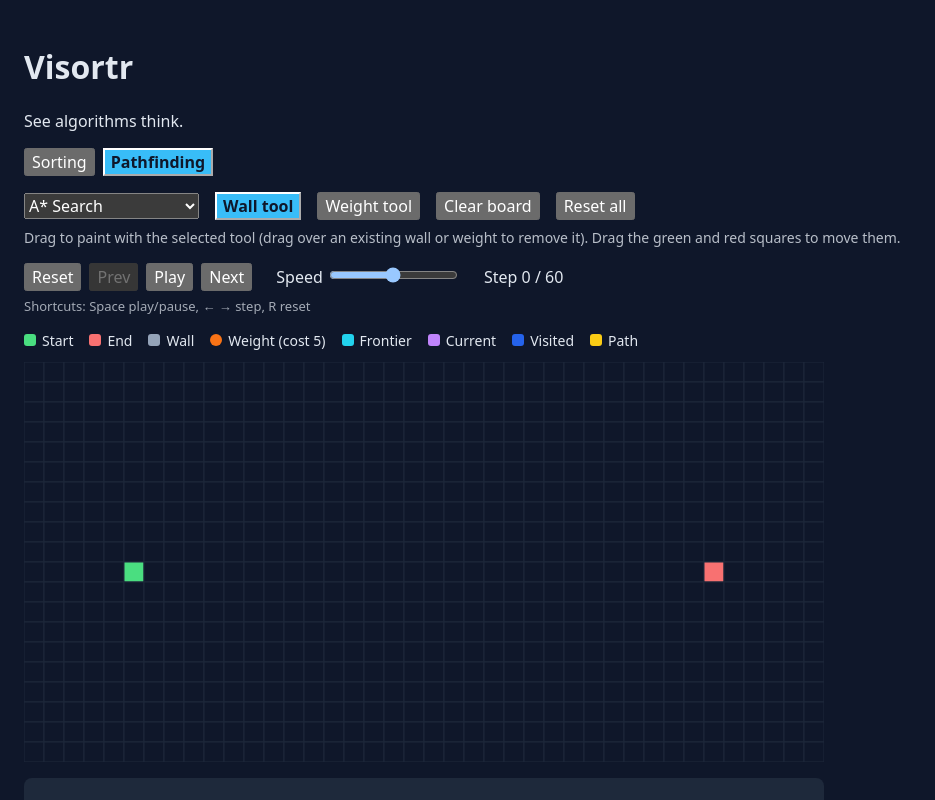
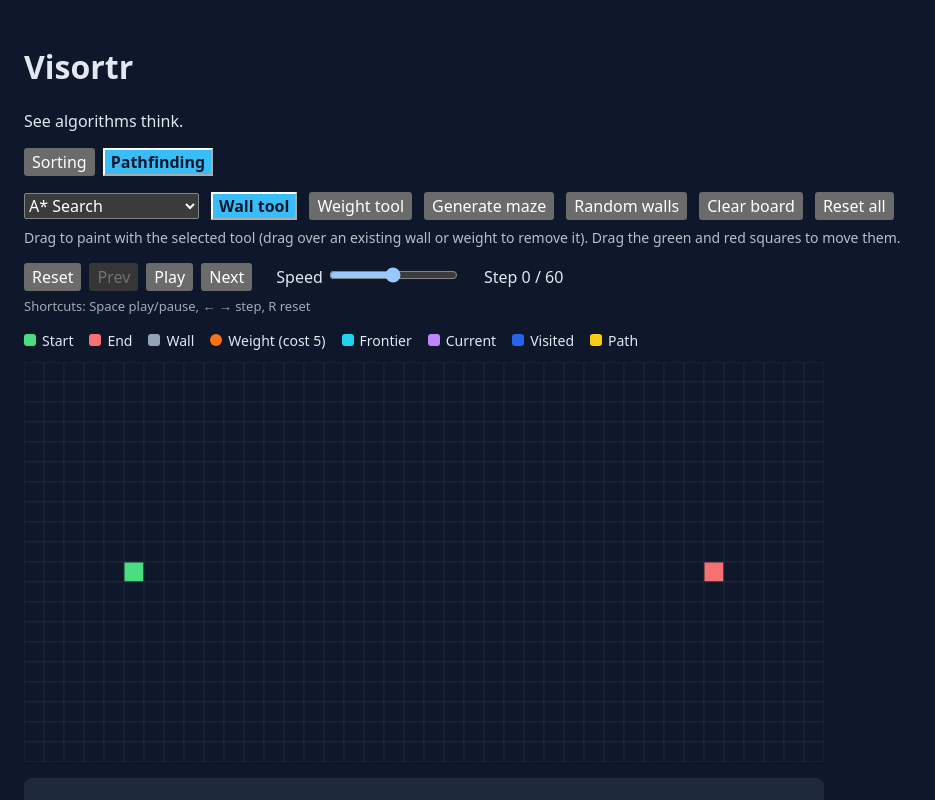
Before and after one commit to masone3/visortr, a React (Vite) app: page / in a window 1280 px wide. Both pictures are taken after a click on the button "Pathfinding". Shown: the top 800 px of the page, without its empty margins (0-935 px from the left). Built offline with nearby package versions, Linux system fonts and the light colour scheme.

Commit message:
feat: add maze generator, random walls, and keyboard shortcuts to views

```diff
--- a/src/views/PathfindingView.jsx
+++ b/src/views/PathfindingView.jsx
@@ -3,6 +3,7 @@ import ComparisonTable from "../components/ComparisonTable";
 import Controls from "../components/Controls";
 import Grid, { GRID_COLORS } from "../components/Grid";
 import { usePlayback } from "../hooks/usePlayback";
+import { usePlaybackShortcuts } from "../hooks/usePlaybackShortcuts";
 import { PATHFINDERS } from "../pathfinding";
 import {
   createGrid,
@@ -14,6 +15,7 @@ import {
   DEFAULT_WEIGHT,
   HEAVY_WEIGHT,
 } from "../utils/grid";
+import { generateMaze, createRandomWalls } from "../utils/generators";
 
 const LEGEND = [
   { key: "start", label: "Start" },
@@ -31,7 +33,7 @@ const TOOLS = [
   { key: "weight", label: "Weight tool" },
 ];
 
-export default function PathfindingView() {
+export default function PathfindingView({ active }) {
   const [grid, setGrid] = useState(createGrid);
   const [start, setStart] = useState(DEFAULT_START);
   const [end, setEnd] = useState(DEFAULT_END);
@@ -44,6 +46,7 @@ export default function PathfindingView() {
     [algo, grid, start, end]
   );
   const playback = usePlayback(steps);
+  usePlaybackShortcuts(playback, active);
 
   const results = useMemo(
     () =>
@@ -95,10 +98,25 @@ export default function PathfindingView() {
     setEnd(DEFAULT_END);
   }
 
+  function handleMaze() {
+    const maze = generateMaze();
+    setGrid(maze.grid);
+    setStart(maze.start);
+    setEnd(maze.end);
+  }
+
+  function handleRandomWalls() {
+    setGrid(createRandomWalls(start, end));
+  }
+
   return (
     <>
-      <div style={{ display: "flex", gap: 16, alignItems: "center", flexWrap: "wrap" }}>
-        <select value={algoKey} onChange={(e) => setAlgoKey(e.target.value)}>
+      <div style={{ display: "flex", gap: 12, alignItems: "center", flexWrap: "wrap" }}>
+        <select
+          value={algoKey}
+          onChange={(e) => setAlgoKey(e.target.value)}
+          aria-label="Pathfinding algorithm"
+        >
           {Object.entries(PATHFINDERS).map(([key, a]) => (
             <option key={key} value={key}>
               {a.name}
@@ -110,6 +128,7 @@ export default function PathfindingView() {
           <button
             key={key}
             onClick={() => setTool(key)}
+            aria-pressed={tool === key}
             style={{
               background: tool === key ? "#38bdf8" : undefined,
               color: tool === key ? "#0f172a" : undefined,
@@ -120,6 +139,8 @@ export default function PathfindingView() {
           </button>
         ))}
 
+        <button onClick={handleMaze}>Generate maze</button>
+        <button onClick={handleRandomWalls}>Random walls</button>
         <button onClick={handleClearBoard}>Clear board</button>
         <button onClick={handleResetAll}>Reset all</button>
       </div>
@@ -206,7 +227,9 @@ export default function PathfindingView() {
           </div>
         </div>
         {atEnd && !foundPath && (
-          <p style={{ color: "#f87171", fontWeight: "bold" }}>No path found</p>
+          <p role="status" style={{ color: "#f87171", fontWeight: "bold" }}>
+            No path found
+          </p>
         )}
         <p style={{ margin: 0, fontSize: 14, opacity: 0.8 }}>{algo.info.note}</p>
       </section>
--- a/src/views/SortingView.jsx
+++ b/src/views/SortingView.jsx
@@ -5,13 +5,14 @@ import InfoPanel from "../components/InfoPanel";
 import Legend from "../components/Legend";
 import Toolbar from "../components/Toolbar";
 import { usePlayback } from "../hooks/usePlayback";
+import { usePlaybackShortcuts } from "../hooks/usePlaybackShortcuts";
 import { ALGORITHMS } from "../algorithms";
 import { createItems, createSortedItems } from "../utils/array";
 import { computeStats } from "../utils/stats";
 
 const DEFAULT_SIZE = 30;
 
-export default function SortingView() {
+export default function SortingView({ active }) {
   const [size, setSize] = useState(DEFAULT_SIZE);
   const [items, setItems] = useState(() => createItems(DEFAULT_SIZE));
   const [algoKey, setAlgoKey] = useState("merge");
@@ -20,6 +21,7 @@ export default function SortingView() {
   const steps = useMemo(() => algo.run(items), [algo, items]);
   const stats = useMemo(() => computeStats(steps), [steps]);
   const playback = usePlayback(steps);
+  usePlaybackShortcuts(playback, active);
 
   const current = stats[Math.min(playback.index, playback.last)];
 
```
